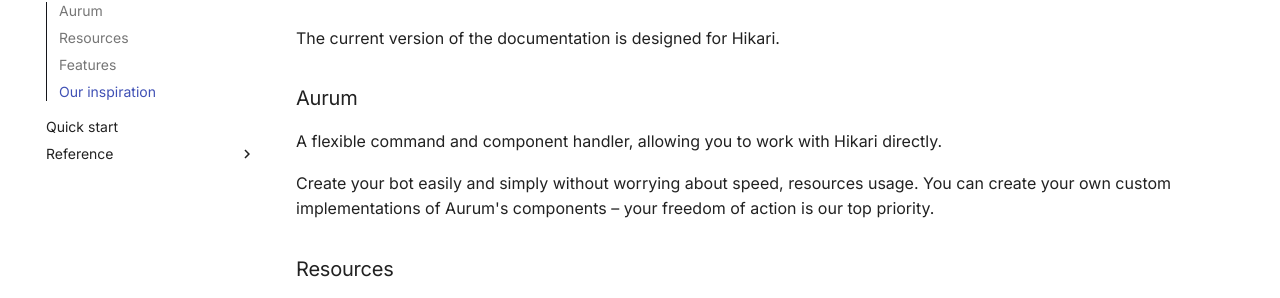
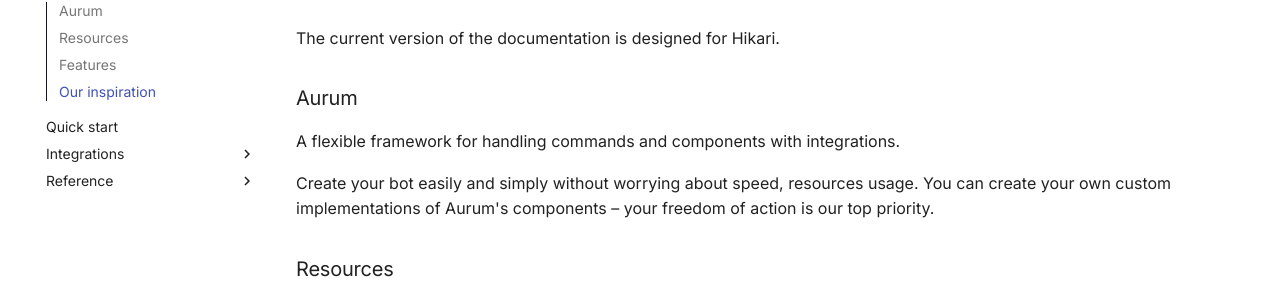
Before and after one commit to ShinshiDevs/aurum-hikari, an MkDocs documentation site: the page built from docs/index.md, in a window 1280 px wide and 1342 px high. Shown: the part 154-452 px from the top of the window. Built offline with MkDocs 1.6.1 and Material for MkDocs 9.7.7, drawn with Linux system fonts in a browser that asks for light colours; comment, search, counter and statistics services are not loaded.

Commit message:
feat(docs): integrations, client fix: new description

```diff
--- a/aurum/__init__.py
+++ b/aurum/__init__.py
@@ -1,6 +1,4 @@
-"""
-Aurum - Flexible framework for command and component handling with integrations.
-"""
+"""Aurum - A flexible framework for handling commands and components with integrations."""
 
 from __future__ import annotations
 
@@ -14,6 +12,8 @@
     "Locale",
     "Localized",
     "LocalizedOr",
+    "Option",
+    "Choice",
 )
 
 import typing
--- a/docs/index.md
+++ b/docs/index.md
@@ -2,7 +2,7 @@
 The current version of the documentation is designed for Hikari.
 
 ### Aurum
-A flexible command and component handler, allowing you to work with Hikari directly.
+A flexible framework for handling commands and components with integrations.
 
 Create your bot easily and simply without worrying about speed, resources usage. You can create your own custom implementations of Aurum's components – your freedom of action is our top priority.
 
@@ -28,7 +28,7 @@
 
     We don't implement our own hikari and our flexibility lies in your independence in your project.
 
-    [:octicons-arrow-right-24: API Reference](reference/client.md)
+    [:octicons-arrow-right-24: API Reference](reference/client/client.md)
 
 -   :octicons-package-24:{ .lg .middle } __3 in 1, like coffee__
 
--- a/mkdocs.yml
+++ b/mkdocs.yml
@@ -1,6 +1,6 @@
 site_author: Shinshi Developers Team
 site_name: Aurum
-site_description: A flexible command & component handler
+site_description: A flexible framework for handling commands and components with integrations.
 site_url: https://shinshidevs.github.io/aurum-hikari
 
 repo_name: ShinshiDevs/aurum-hikari
--- a/pyproject.toml
+++ b/pyproject.toml
@@ -11,7 +11,7 @@
 version = "0.1.4.1"
 license = "MIT"
 authors = ["stefanlight <64615032+stefanlight8@users.noreply.github.com>"]
-description = "A flexible command & component handler"
+description = "A flexible framework for handling commands and components with integrations."
 keywords = [
     "discord",
     "hikari",
@@ -19,6 +19,7 @@
     "components",
     "command-handler",
     "component-handler",
+    "integrations",
 ]
 classifiers = [
     "Development Status :: 3 - Alpha",
```
Also changed, not shown: README.md (+1 -1 lines), docs/integrations/plugins.md (added, +1 -0 lines), docs/quick-start.md (+4 -0 lines), docs/reference/client.md (deleted, +0 -1 lines), docs/reference/client/client.md (added, +1 -0 lines), docs/reference/client/integration.md (added, +1 -0 lines), 1 other file.
